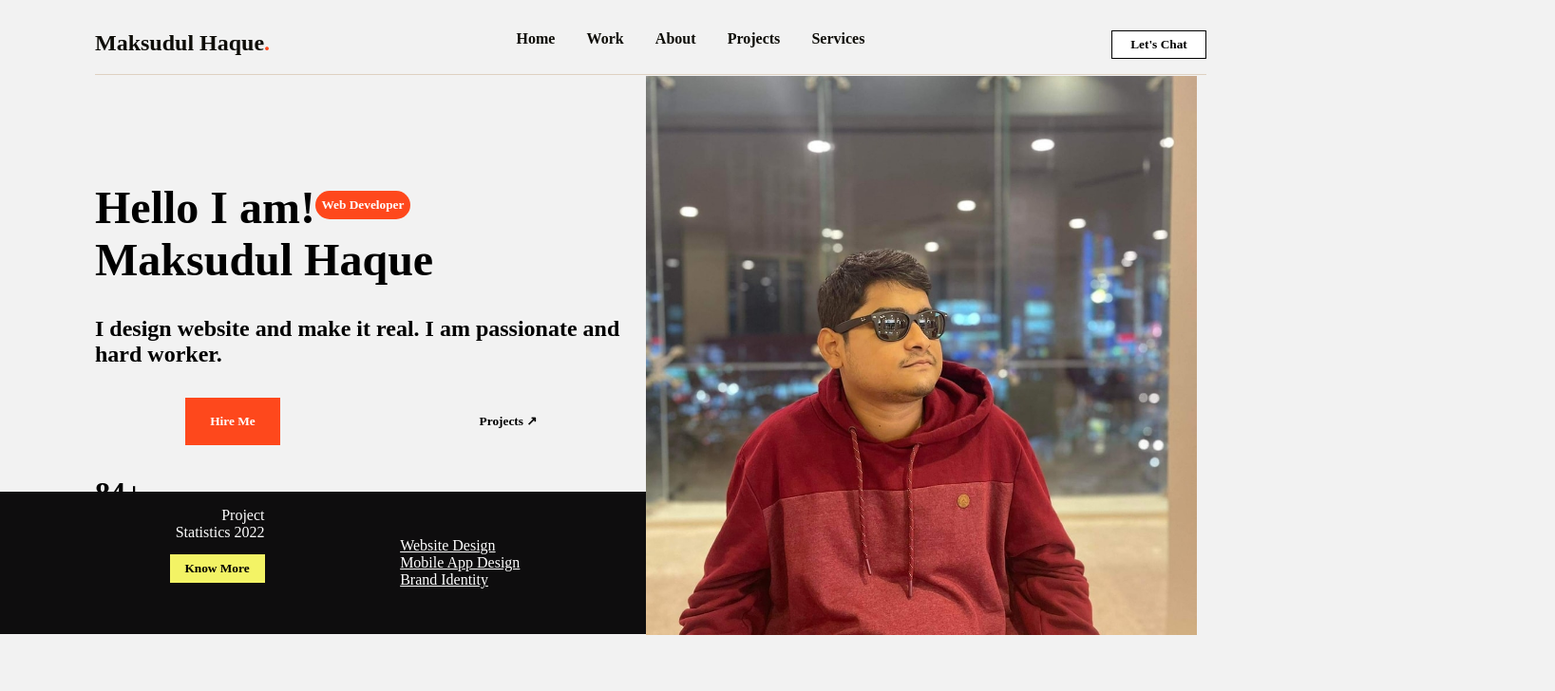
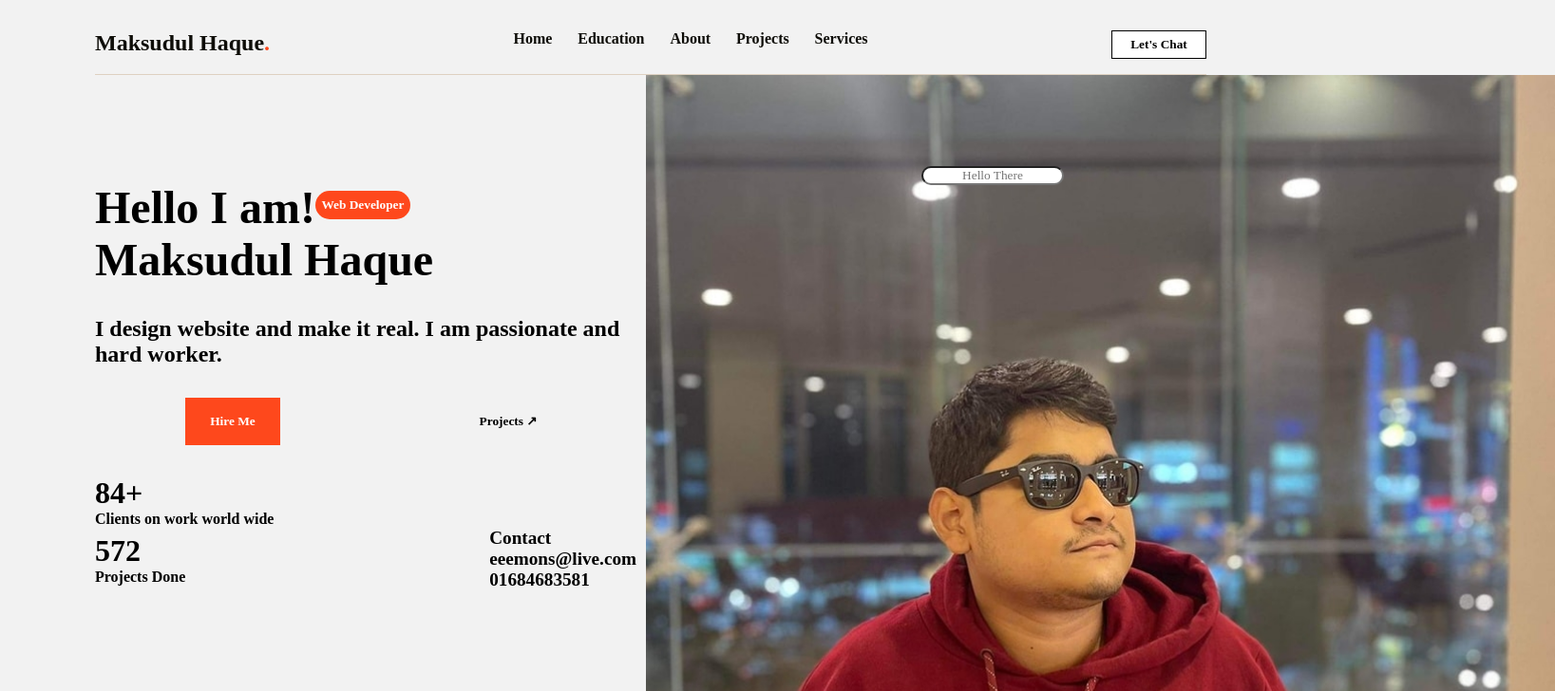
Before and after one commit to eeemons/my-portfolio, a React (Create React App) app: page /home in a window 1280 px wide. Shown: the top 728 px of the page at 95% size, 1637 px wide, since content can reach past the window. Built offline with nearby package versions, Linux system fonts and the light colour scheme; a web font is replaced by a local one.

Commit message:
quality of life improvements

```diff
--- a/src/homePage.js
+++ b/src/homePage.js
@@ -66,6 +66,7 @@ function homePage() {
         </div>
         <div className={style.column}>
           <img src={UserDummy} alt="The user that created the website" />
+          <input placeholder={"Hello There"}></input>
         </div>
       </div>
     </div>
--- a/src/homePage.module.css
+++ b/src/homePage.module.css
@@ -9,12 +9,21 @@
   /* border: 1px solid black; */
   width: 50%;
   position: relative;
+  min-height: 800px;
+  max-width: auto;
 }
 .column img {
-  margin-top: 1px;
-  width: 100%;
+  width: auto;
   height: 100%;
-  max-height: 800px;
+}
+.column input {
+  position: absolute;
+  top: 10%;
+  left: 50%;
+  width: 150px;
+  background: white;
+  border-radius: 10px;
+  text-align: center;
 }
 .greetings {
   font-size: 3rem;
--- a/src/navbar.js
+++ b/src/navbar.js
@@ -7,8 +7,8 @@ function Navbar() {
         <h2 className={style.dot}>.</h2>
       </section>
       <div className={style.links}>
-        <a href="/">Home</a>
-        <a href="/">Work</a>
+        <a href="/home">Home</a>
+        <a href="/">Education</a>
         <a href="/">About</a>
         <a href="/">Projects</a>
         <a href="/">Services</a>
```
